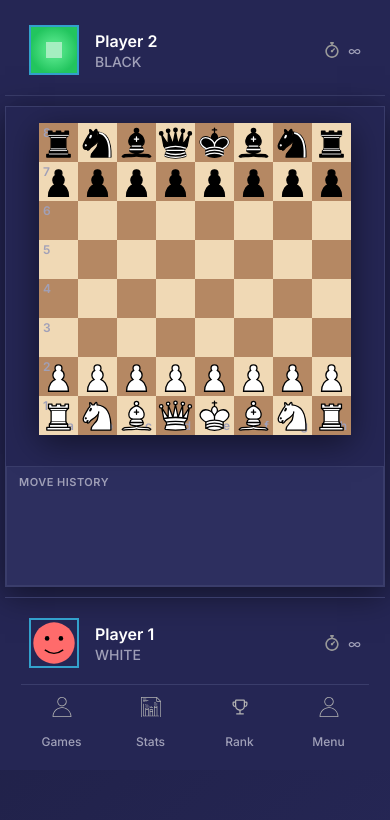
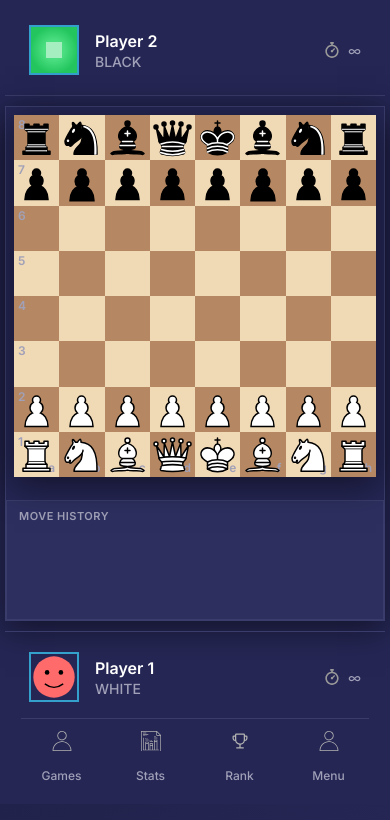
Before and after one commit to TBuksik/chess-game, a website: page game.html in a window 390 px wide. Drawn offline with Linux system fonts and the light colour scheme.

Commit message:
Chess-Board-Container Optimization

```diff
--- a/css/board.css
+++ b/css/board.css
@@ -302,9 +302,9 @@
 
 @media (max-width: 1024px) {
     .chess-board {
-        /* Fill entire container width */
+        /* Fill entire container width - use 100% of chess-board-container */
         width: 100%;
-        height: auto;
+        height: 100%;
         aspect-ratio: 1;
         --square-size: calc(100% / 8);
 
@@ -325,9 +325,9 @@
 
 @media (max-width: 768px) {
     .chess-board {
-        /* Fill entire container width */
+        /* Fill entire container width - use 100% of chess-board-container */
         width: 100%;
-        height: auto;
+        height: 100%;
         aspect-ratio: 1;
         --square-size: calc(100% / 8);
 
@@ -354,9 +354,9 @@
 
 @media (max-width: 600px) {
     .chess-board {
-        /* Fill entire container width */
+        /* Fill entire container width - use 100% of chess-board-container */
         width: 100%;
-        height: auto;
+        height: 100%;
         aspect-ratio: 1;
         --square-size: calc(100% / 8);
 
@@ -383,9 +383,9 @@
 
 @media (max-width: 480px) {
     .chess-board {
-        /* Fill entire container width */
+        /* Fill entire container width - use 100% of chess-board-container */
         width: 100%;
-        height: auto;
+        height: 100%;
         aspect-ratio: 1;
         --square-size: calc(100% / 8);
 
@@ -410,24 +410,23 @@
     }
 }
 
-/* Specific optimization for iPhone 14 Pro Max (430px width) - allow scrolling */
+/* Specific optimization for iPhone 14 Pro Max (430px width) - fill container completely */
 @media (max-width: 430px) {
     .chess-board {
-        /* Ensure full board visibility with scrolling capability */
-        --container-size: min(80vw, 50vh);
-        --board-size: var(--container-size);
-        --square-size: calc(var(--board-size) / 8);
+        /* Use 100% of chess-board-container space */
+        width: 100%;
+        height: 100%;
+        aspect-ratio: 1;
+        --square-size: calc(100% / 8);
 
         grid-template-columns: repeat(8, var(--square-size));
         grid-template-rows: repeat(8, var(--square-size));
-        width: var(--board-size);
-        height: var(--board-size);
         border: none;
-        margin: 8px auto;
+        margin: 0;
         box-sizing: border-box;
         border-radius: 0;
-        max-width: 80vw;
-        min-height: 240px;
+        max-width: none;
+        min-height: unset;
     }
 
     .piece {
--- a/css/styles.css
+++ b/css/styles.css
@@ -99,12 +99,14 @@ body {
 
     .chess-board-container {
         width: 100%;
+        height: 100%;
+        flex: 1;
         display: flex;
         justify-content: center;
         align-items: center;
         overflow: visible;
-        padding: 0;
-        min-height: 300px;
+        padding: 4px;
+        box-sizing: border-box;
     }
 
     /* Ensure move history doesn't take too much space and has no rounded corners */
```
